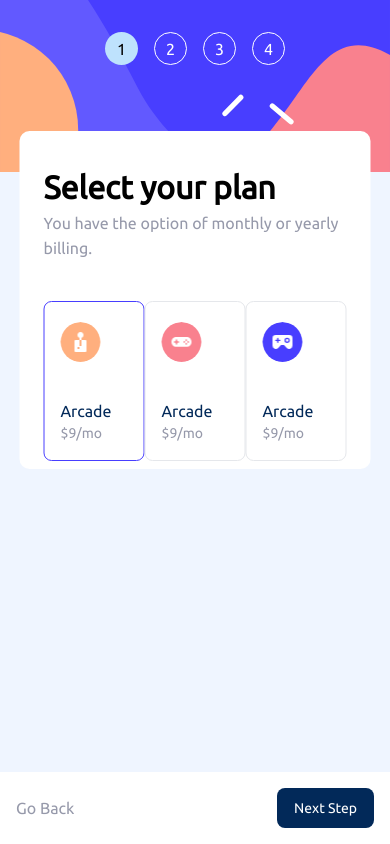
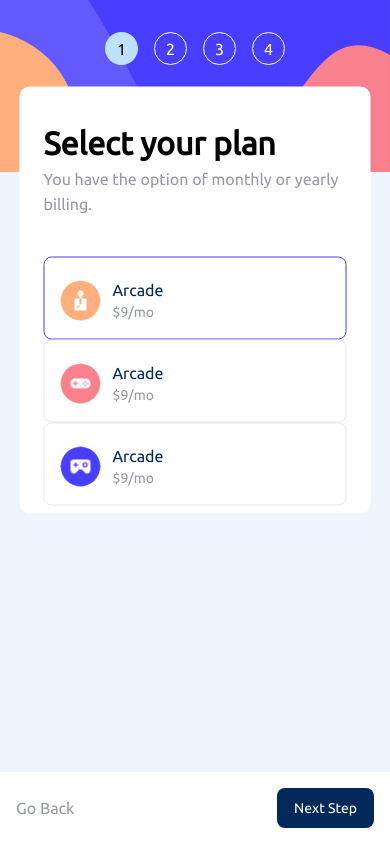
Before and after one commit to omarkarake/angular-multi-step-form, an Angular app: page / in a window 390 px wide. Built offline with nearby package versions, Linux system fonts and the light colour scheme.

Commit message:
selection plan page implementation

```diff
--- a/src/app/pages/select-plan/select-plan.component.html
+++ b/src/app/pages/select-plan/select-plan.component.html
@@ -13,9 +13,9 @@
         </p>
       </div>
       <div>
-        <div class="flex justify-between">
+        <div class="flex flex-col lg:flex-row justify-between">
           <div
-            class="w-[138px] h-[160px] border-[1px] rounded-lg border-purple pt-5 pl-4 pb-4 flex flex-col justify-between cursor-pointer"
+            class="lg:w-[138px] lg:h-[160px] border-[1px] rounded-lg border-purple pt-5 pl-4 pb-4 flex lg:flex-col flex-row lg:justify-between items-center lg:items-start gap-3 lg:gap-0 cursor-pointer"
           >
             <div class="w-10 h-10 bg-[url('./assets/images/icon-arcade.svg')] rounded-full"></div>
             <div>
@@ -24,7 +24,7 @@
             </div>
           </div>
           <div
-            class="w-[138px] h-[160px] border-[1px] rounded-lg pt-5 pl-4 pb-4 flex flex-col justify-between cursor-pointer"
+            class="lg:w-[138px] lg:h-[160px] border-[1px] rounded-lg pt-5 pl-4 pb-4 flex lg:flex-col flex-row lg:justify-between items-center lg:items-start gap-3 lg:gap-0 cursor-pointer"
           >
             <div class="w-10 h-10 bg-[url('./assets/images/icon-advanced.svg')] rounded-full"></div>
             <div>
@@ -33,7 +33,7 @@
             </div>
           </div>
           <div
-            class="w-[138px] h-[160px] border-[1px] rounded-lg pt-5 pl-4 pb-4 flex flex-col justify-between cursor-pointer"
+            class="lg:w-[138px] lg:h-[160px] border-[1px] rounded-lg pt-5 pl-4 pb-4 flex lg:flex-col flex-row lg:justify-between items-center lg:items-start gap-3 lg:gap-0 cursor-pointer"
           >
             <div class="w-10 h-10 bg-[url('./assets/images/icon-pro.svg')] rounded-full"></div>
             <div>
```
